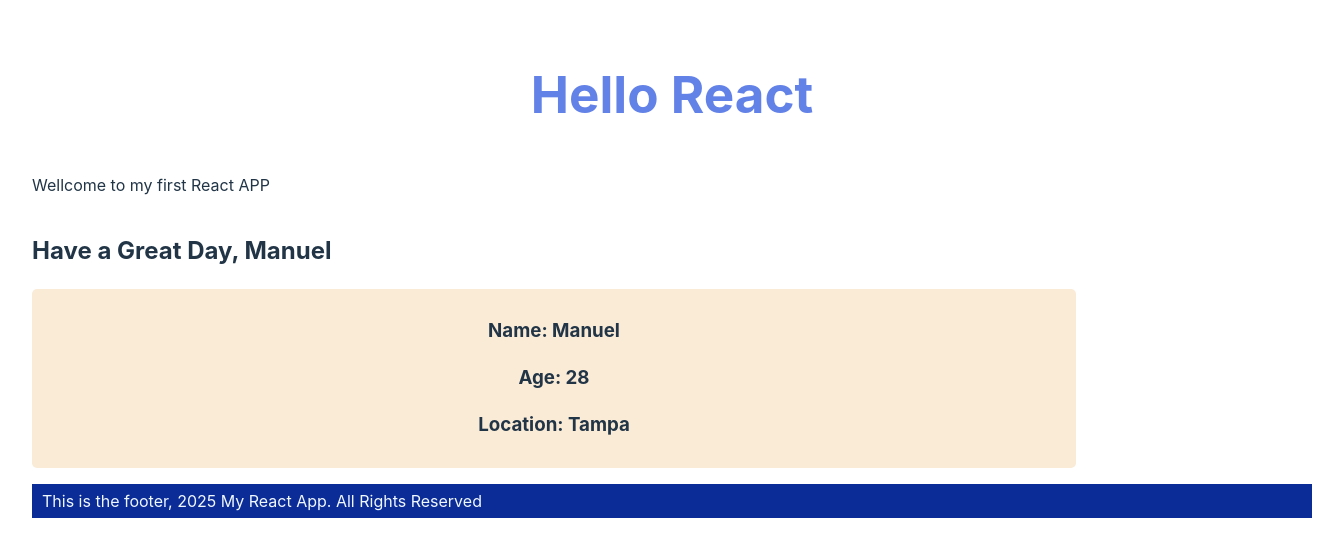
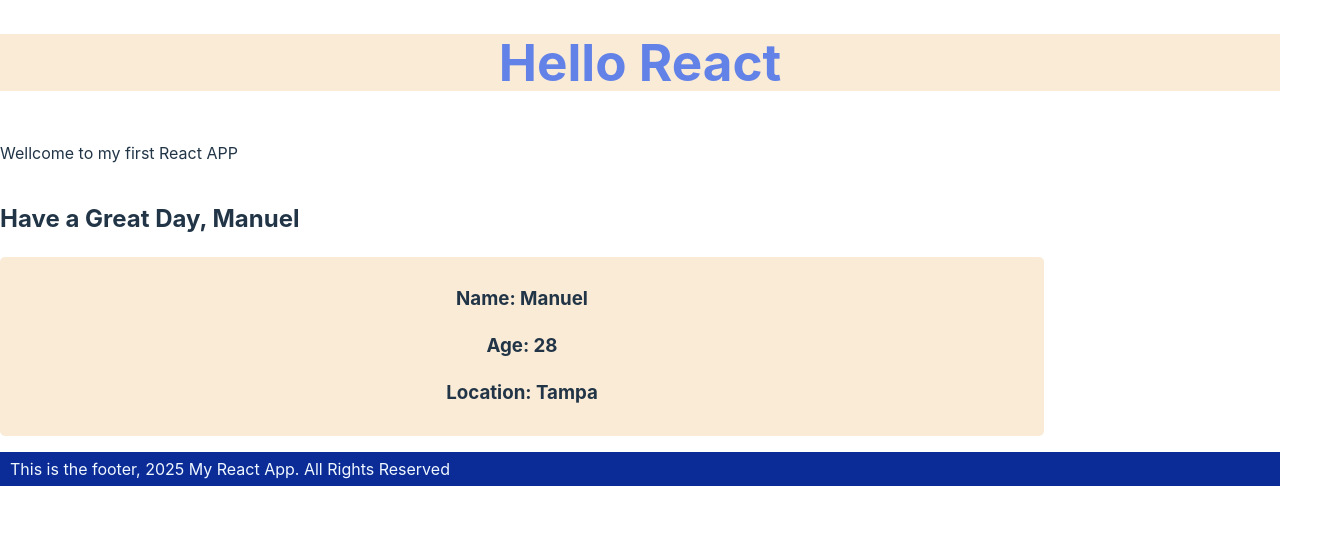
Before and after one commit to manuelba1997/NextProjetPractice, a React (Vite) app: page / in a window 1280 px wide. Shown: the top 556 px of the page, 1344 px wide, since content can reach past the window. Built offline with nearby package versions, Linux system fonts and the light colour scheme.

Commit message:
I made some modification to the styles

```diff
--- a/package.json
+++ b/package.json
@@ -10,6 +10,7 @@
     "preview": "vite preview"
   },
   "dependencies": {
+    "my-react-app": "file:",
     "proptypes": "^1.1.0",
     "react": "^18.3.1",
     "react-dom": "^18.3.1"
--- a/src/App.css
+++ b/src/App.css
@@ -1,7 +1,7 @@
 #root {
   max-width: 1280px;
-  margin: 0 auto;
-  padding: 2rem;
+
+
   /*text-align: center;*/
 }
 /*
--- a/src/styles/styles.css
+++ b/src/styles/styles.css
@@ -2,7 +2,6 @@
 
 
 main{
-
     display: flex;
     flex-direction: column;
     height: 100vh;
@@ -13,6 +12,7 @@ main{
 .main-heading{
     color: rgb(99, 130, 231);
     text-align: center;
+    background-color: antiquewhite;
 }
 
 .footer-styles {
```
Also changed, not shown: 1 other file (tests, documents, lock files or other folders).
